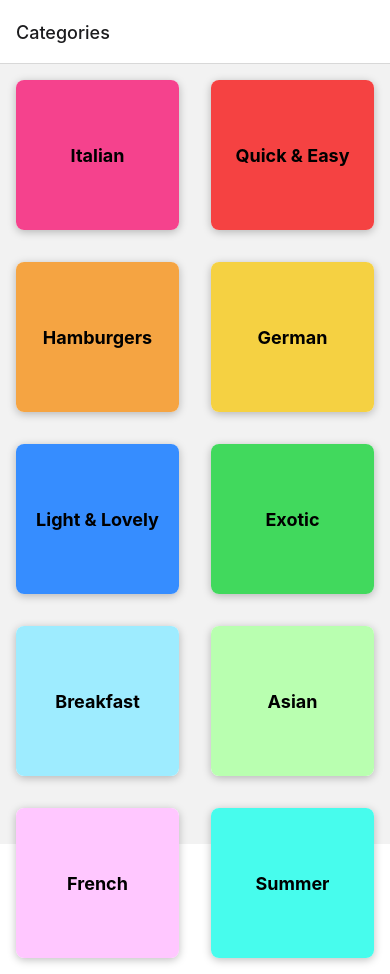
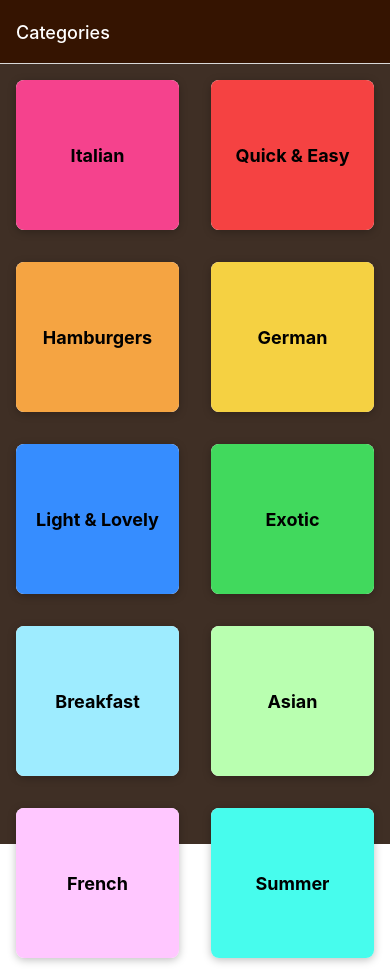
Before and after one commit to richard12511/react-meals, a React Native app: screen / in a window 390 px wide. Built offline with nearby package versions, Linux system fonts and the light colour scheme.

Commit message:
useLayoutEffect to set category title

```diff
--- a/App.js
+++ b/App.js
@@ -12,7 +12,13 @@ export default function App() {
     <>
       <StatusBar style='dark' />
       <NavigationContainer>
-        <Stack.Navigator>
+        <Stack.Navigator
+          screenOptions={{
+            title: 'Categories',
+            headerStyle: { backgroundColor: '#351401' },
+            headerTintColor: 'white',
+            contentStyle: { backgroundColor: '#3f2f25' },
+          }}>
           <Stack.Screen name='Categories' component={CategoriesScreen} />
           <Stack.Screen name='Meals' component={MealsOverviewScreen} />
         </Stack.Navigator>
--- a/screens/MealsOverviewScreen.js
+++ b/screens/MealsOverviewScreen.js
@@ -1,6 +1,7 @@
-import { View, Text, StyleSheet, FlatList } from 'react-native';
-import { MEALS } from '../data/dummy-data';
+import { View, StyleSheet, FlatList } from 'react-native';
+import { CATEGORIES, MEALS } from '../data/dummy-data';
 import MealItem from '../components/MealItem';
+import { useLayoutEffect } from 'react';
 
 function renderMeal(itemData) {
   return (
@@ -14,11 +15,16 @@ function renderMeal(itemData) {
   );
 }
 
-export default function MealsOverviewScreen({ route }) {
+export default function MealsOverviewScreen({ route, navigation }) {
   const catId = route.params.categoryId;
   const displayedMeals = MEALS.filter(mealItem => {
     return mealItem.categoryIds.indexOf(catId) >= 0;
   });
+
+  useLayoutEffect(() => {
+    const categoryTitle = CATEGORIES.find(category => category.id === catId).title;
+    navigation.setOptions({ title: categoryTitle });
+  }, [catId, navigation]);
 
   return (
     <View style={styles.container}>
```
